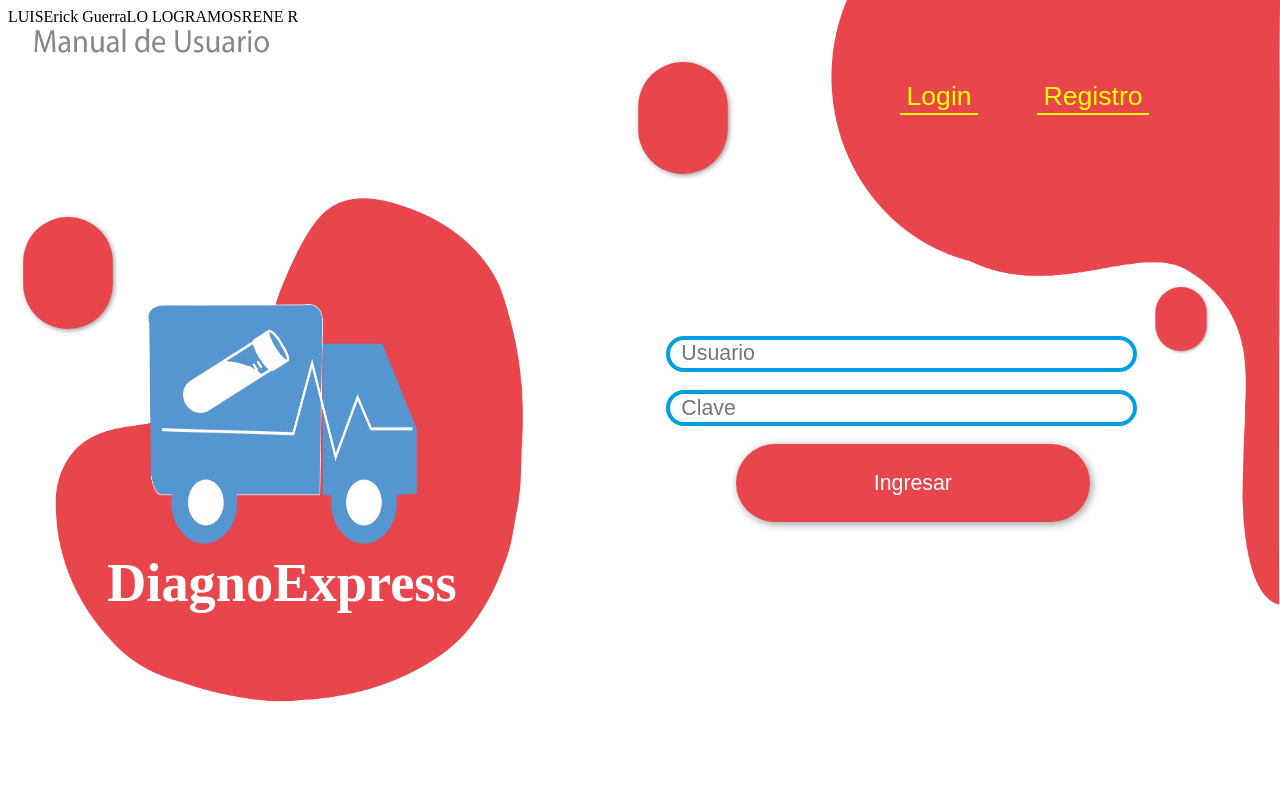
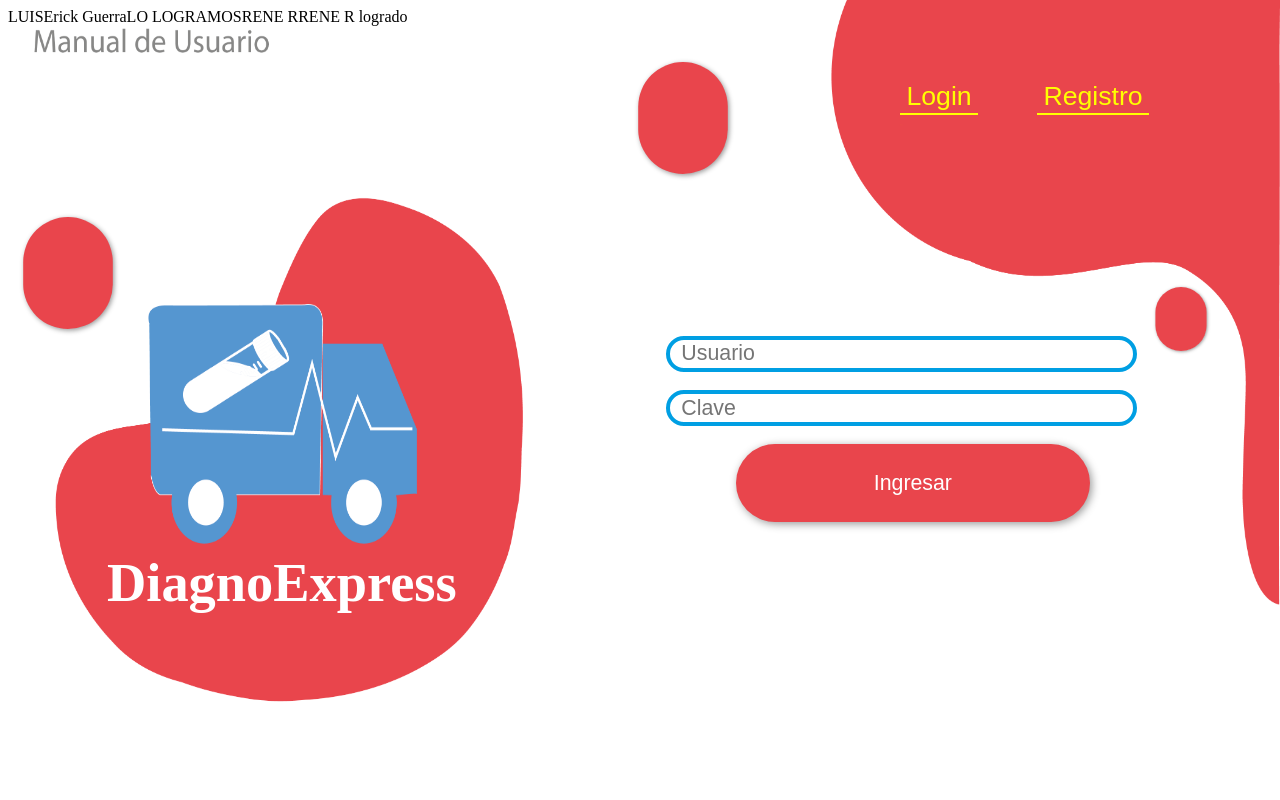
Before and after one commit to diagnoExpress/diargnoExpress, a PHP site: page / in a window 1280 px wide. Run offline with PHP 8.4, Linux system fonts and the light colour scheme.

Commit message:
Rene5454

```diff
--- a/index.php
+++ b/index.php
@@ -13,6 +13,7 @@ ECHO "LUIS";
 echo "Erick Guerra";
 ECHO "LO LOGRAMOS";
 echo "RENE R";
+echo "RENE R logrado";
 require_once('./view/V_login.php');
 
 
```
